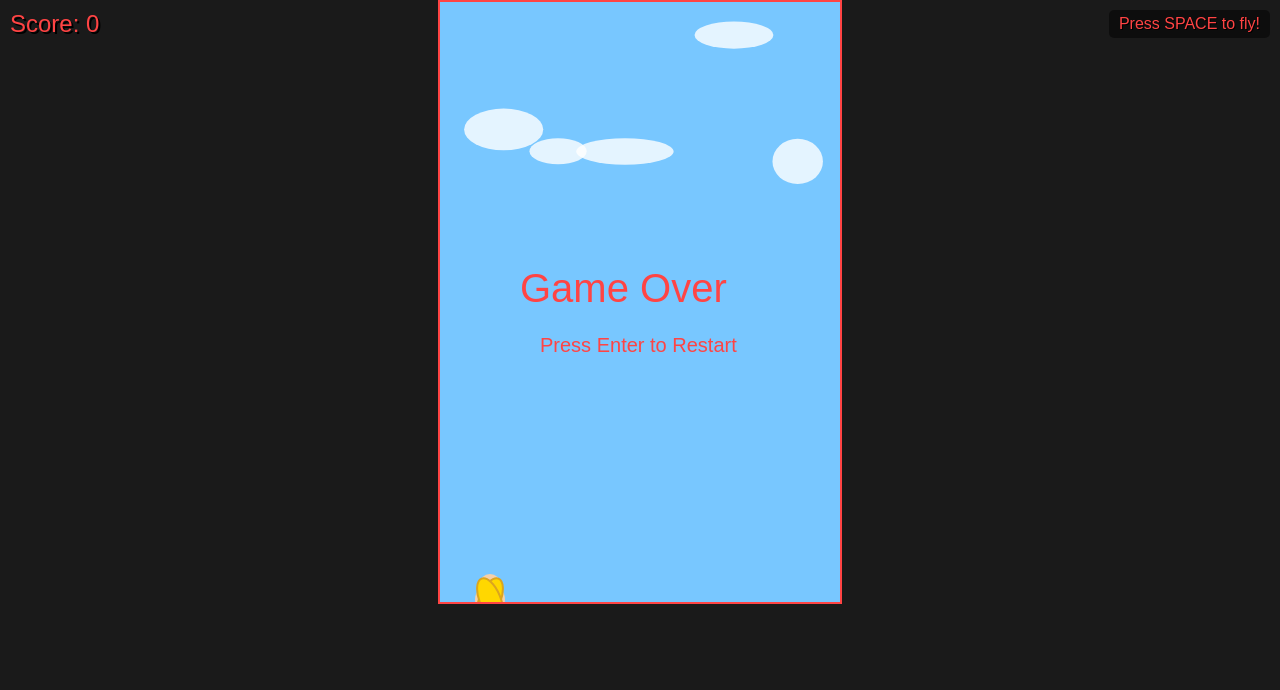
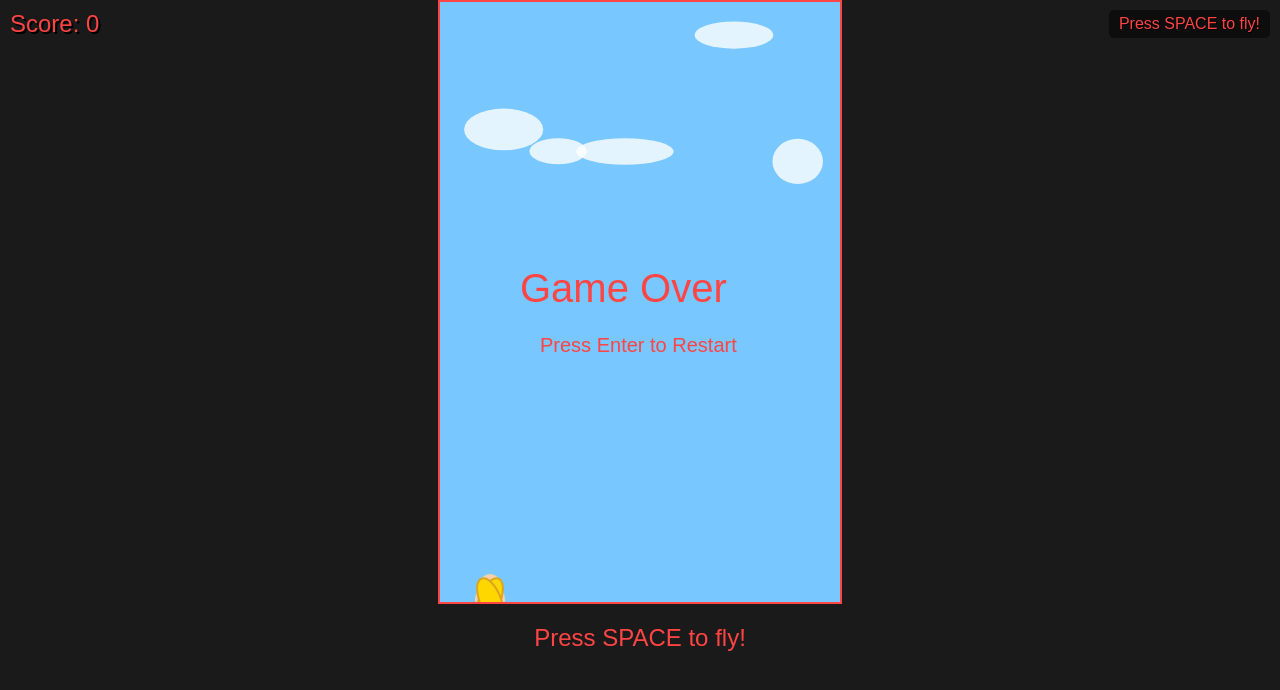
Before and after one commit to dharmautomo/Flappy-Man, a plain HTML site: page game.html in a window 1280 px wide. Drawn offline with Linux system fonts and the light colour scheme.

Commit message:
Assistant checkpoint: Added instruction below the game box
Assistant generated file changes:
- game.html: Add instruction below the game box, Add styling for the bottom instruction

---

User prompt:

Make this instruction below the game box

```diff
--- a/game.html
+++ b/game.html
@@ -37,12 +37,25 @@
             background: rgba(0, 0, 0, 0.5);
             border-radius: 5px;
         }
+        #bottom-instruction {
+            margin-top: 10px;
+            color: #ff4444;
+            font-family: Arial, sans-serif;
+            font-size: 24px;
+            text-align: center;
+            padding: 10px;
+            background: #1a1a1a;
+            border-radius: 5px;
+            width: 400px;
+            margin: 10px auto 0;
+        }
     </style>
 </head>
 <body>
     <div id="score">Score: 0</div>
     <div id="instructions">Press SPACE to fly!</div>
     <canvas id="gameCanvas" width="400" height="600"></canvas>
+    <div id="bottom-instruction">Press SPACE to fly!</div>
 
     <script>
         const canvas = document.getElementById('gameCanvas');
```
